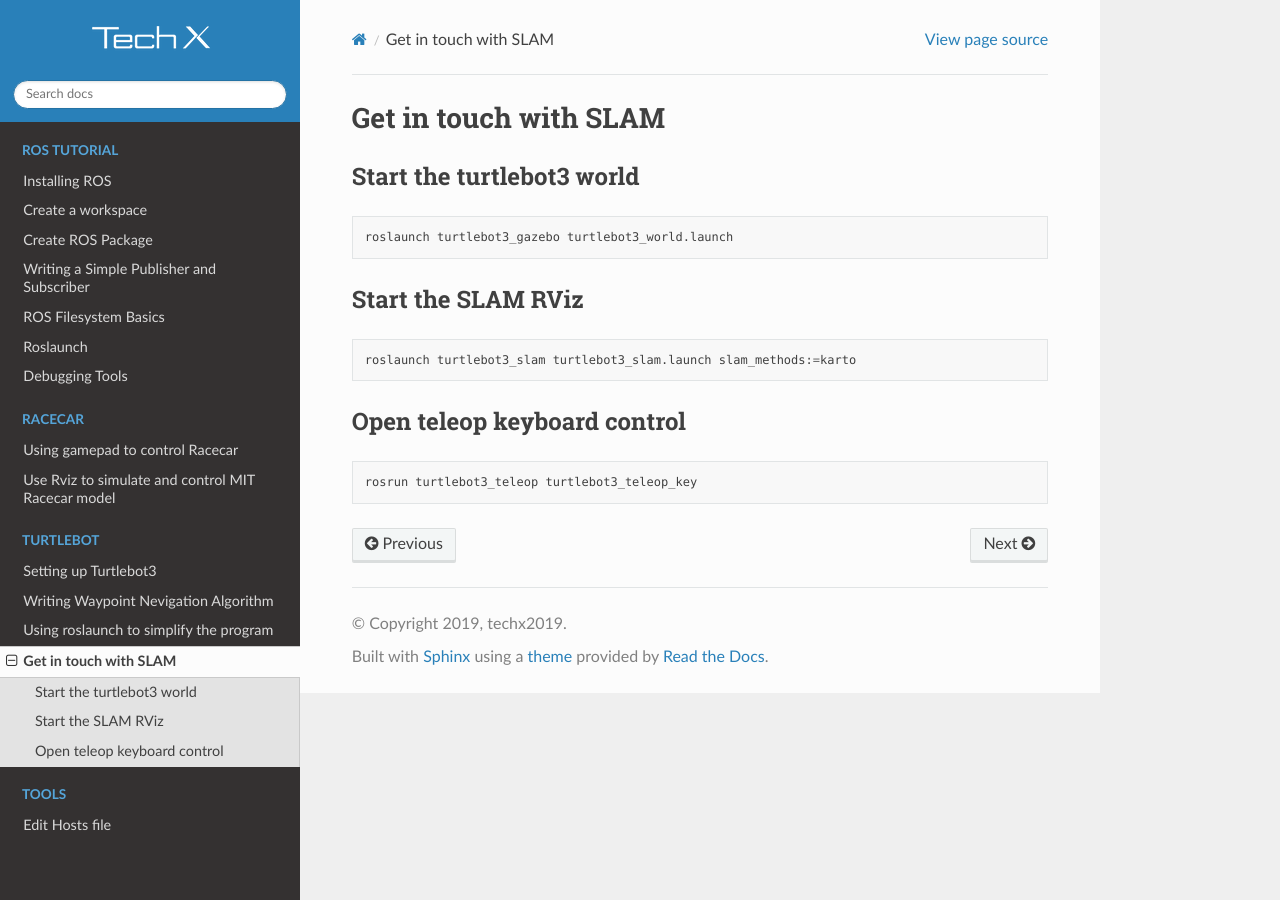
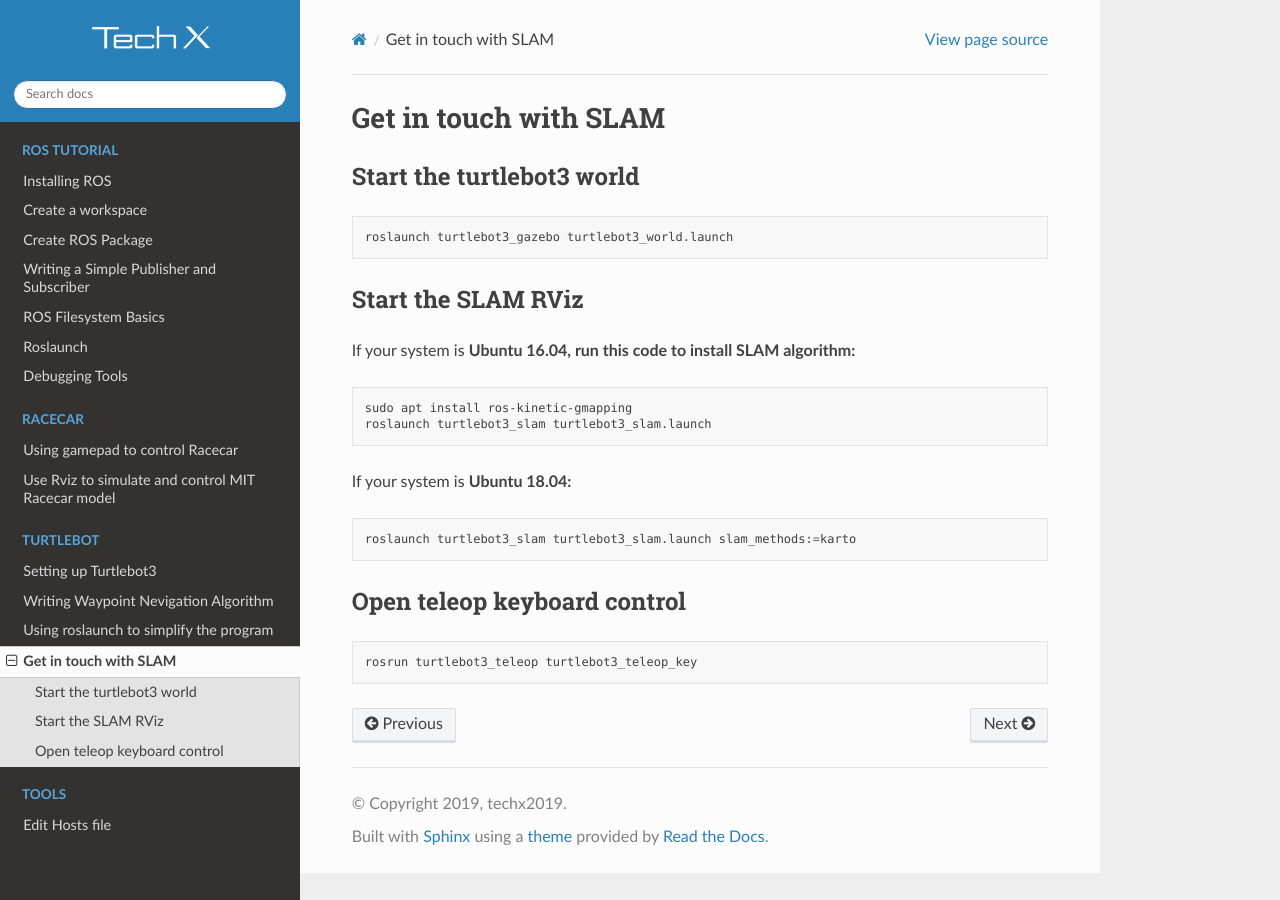
Before and after one commit to hanzheteng/tx19-robotics, a Sphinx documentation site: the page built from docs/turtlebot/slam.rst, in a window 1280 px wide. Built offline with Sphinx 7.4.7 and the Read the Docs theme 2.0.0, drawn with Linux system fonts in a browser that asks for light colours.

Commit message:
fix slam

```diff
--- a/docs/turtlebot/slam.rst
+++ b/docs/turtlebot/slam.rst
@@ -11,6 +11,15 @@ Start the turtlebot3 world
 Start the SLAM RViz
 --------------------
 
+If your system is **Ubuntu 16.04, run this code to install SLAM algorithm:**
+
+.. code:: bash
+
+    sudo apt install ros-kinetic-gmapping
+    roslaunch turtlebot3_slam turtlebot3_slam.launch
+
+If your system is **Ubuntu 18.04:**
+
 .. code:: bash
 
     roslaunch turtlebot3_slam turtlebot3_slam.launch slam_methods:=karto
```
